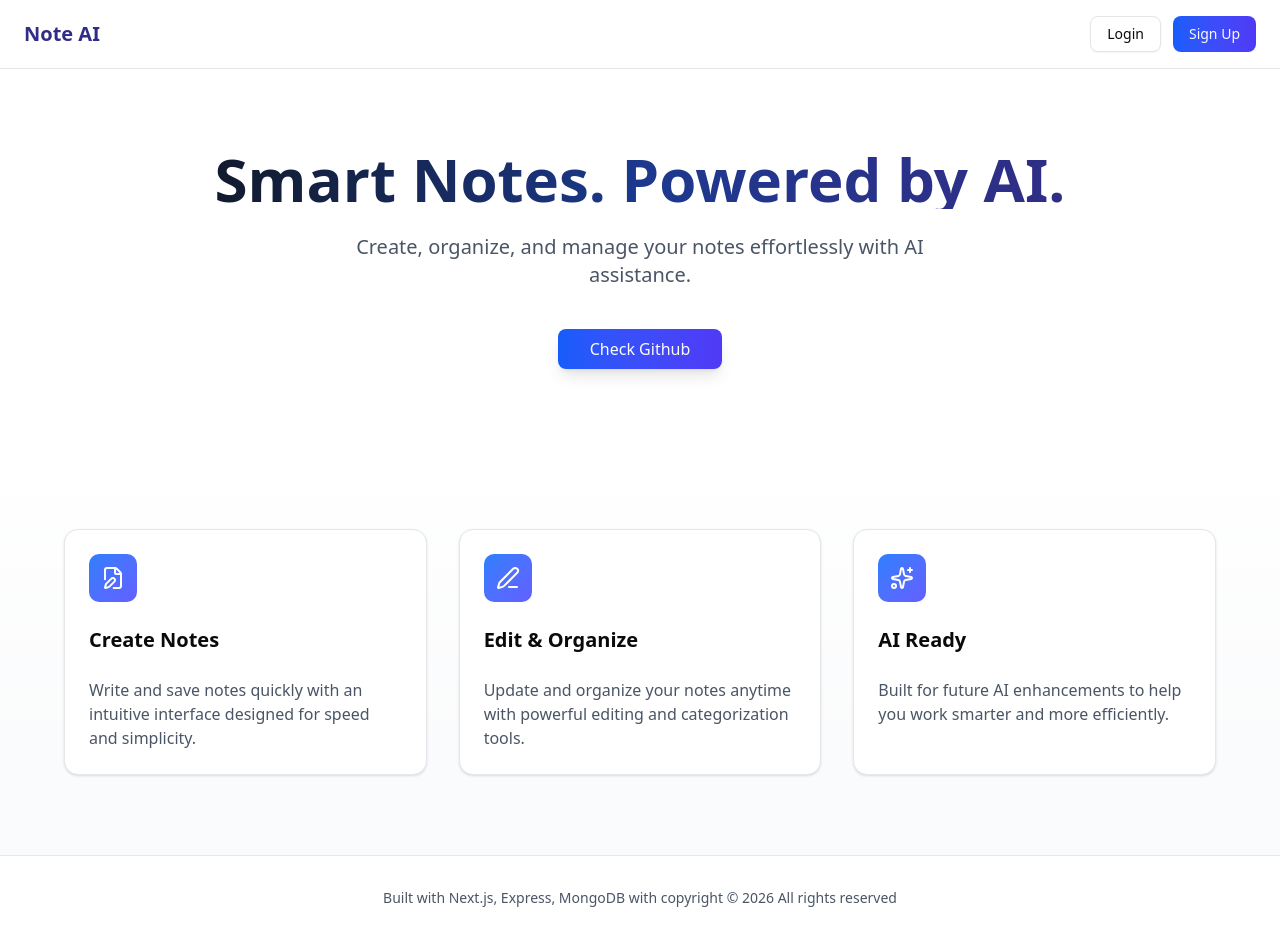
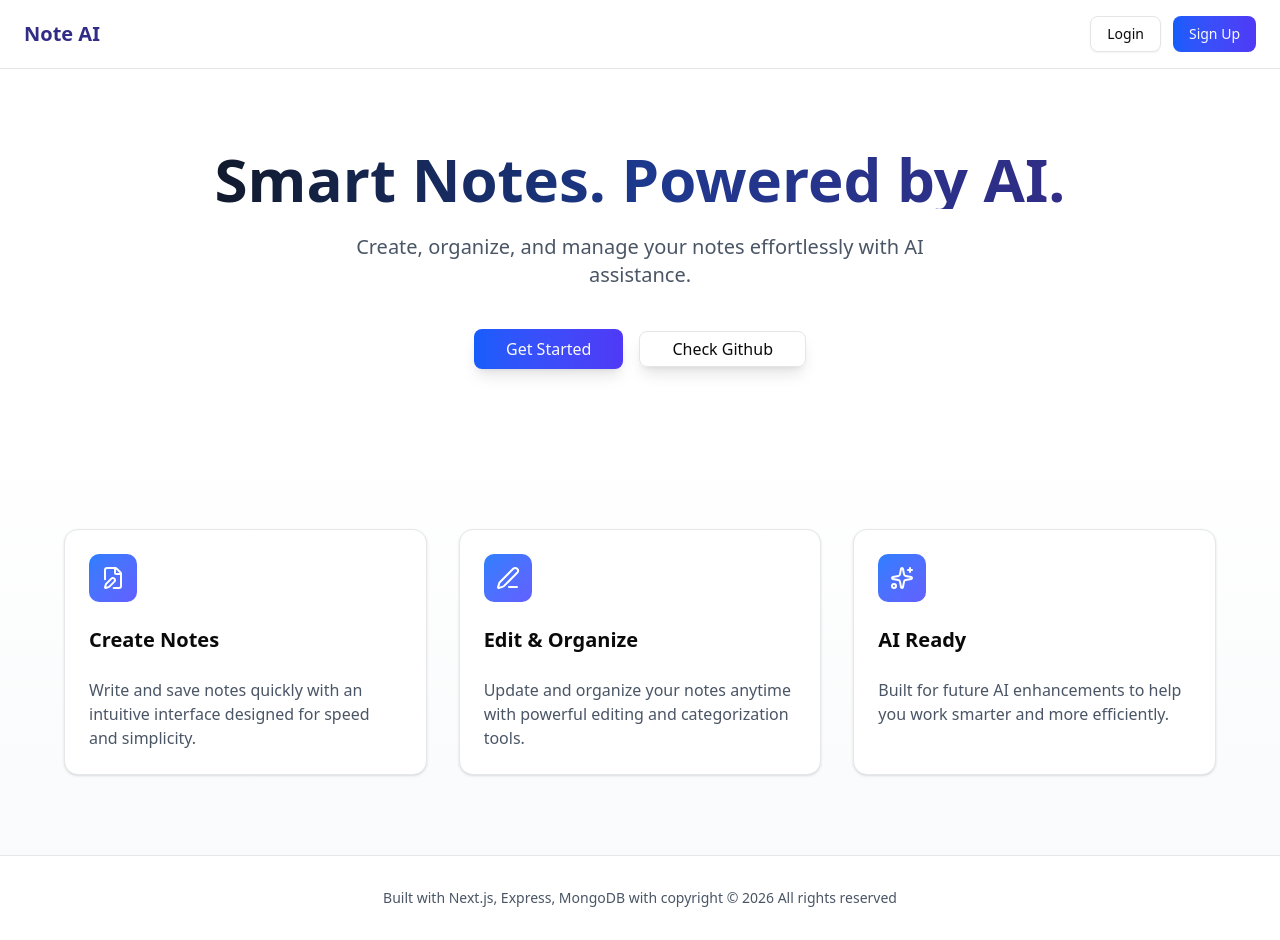
Before and after one commit to prtkvs/Note-AI, a Next.js app in the folder note-ai-frontend/: page / in a window 1280 px wide. Built offline with nearby package versions, Linux system fonts and the light colour scheme.

Commit message:
get started functionality added

```diff
--- a/note-ai-frontend/components/Navbar.jsx
+++ b/note-ai-frontend/components/Navbar.jsx
@@ -16,7 +16,7 @@ export default function Navbar() {
 
   const handleLogout = () => {
     localStorage.removeItem("token");
-    window.location.href = "/users/login";
+    window.location.href = "/";
   };
 
   return (
--- a/note-ai-frontend/components/figmaStyles/Hero.jsx
+++ b/note-ai-frontend/components/figmaStyles/Hero.jsx
@@ -1,7 +1,16 @@
+"use client";
 import { Button } from "@/components/ui/button";
 import Link from "next/link";
 
 export function Hero() {
+    const getStarted = () => {
+        const token = localStorage.getItem("token");
+        if (token) {
+            window.location.href = "/notes";
+        } else {
+            window.location.href = "/users/register";
+        }
+    }
   return (
     <section className="w-full py-20 px-6">
       <div className="max-w-4xl mx-auto text-center">
@@ -15,13 +24,15 @@ export function Hero() {
         </p>
 
         <div className="flex flex-col sm:flex-row items-center justify-center gap-4">
-          <Link href="https://github.com/prtkvs/Note-AI" target="_blank">
           <Button
             size="lg"
             className="text-base px-8 bg-gradient-to-r from-blue-600 to-indigo-600 hover:from-blue-700 hover:to-indigo-700 shadow-lg hover:shadow-xl transition-shadow"
+            onClick={getStarted}
           >
-            Check Github
+            Get Started
           </Button>
+           <Link href="https://github.com/prtkvs/Note-AI" target="_blank">
+          <Button variant="outline" className="text-base px-8 bg-gradient-to-r shadow-lg hover:shadow-xl transition-shadow">Check Github</Button>
           </Link>
         </div>
       </div>
```
